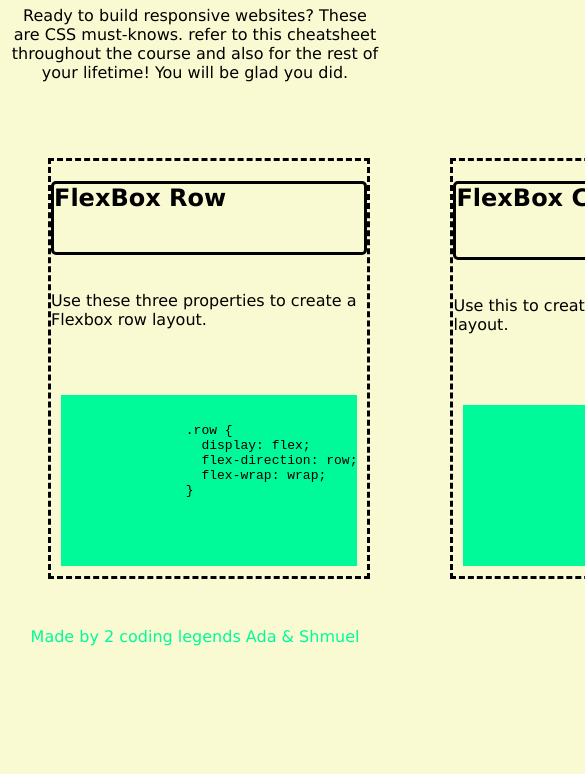
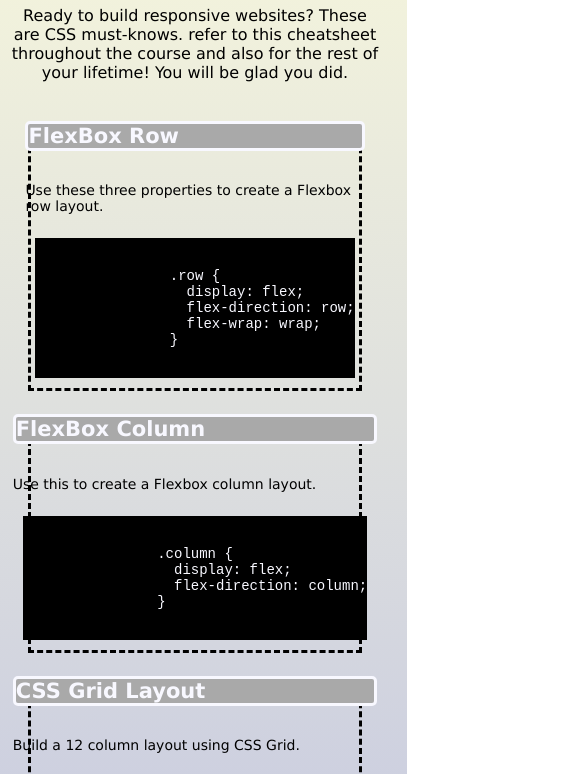
Before and after one commit to Adachika/css-cheat, a plain HTML site: page index.html in a window 390 px wide. Shown: the part 75-849 px from the top of the page, 585 px wide, since content can reach past the window. Drawn offline with Linux system fonts and the light colour scheme.

Commit message:
completed code with responsive layout.

```diff
--- a/css/style.css
+++ b/css/style.css
@@ -1,9 +1,13 @@
 :root {
-    --grn: mediumspringgreen;
+    --blk: #000000;
+    --white: #f8f8ff;
+}
+* {
+    box-sizing: border-box;
 }
 
 body {
-    background-color: lightgoldenrodyellow;
+    background:linear-gradient(#f5f5dc, #9198e5);;
     font-family: Verdana, Geneva, Tahoma, sans-serif;
 }
 
@@ -13,7 +17,7 @@ header  {
 }
 
 header h1 {
-    color: var(--grn);
+    color: var(--blk);
 }
 
 pre {
@@ -23,37 +27,66 @@ pre {
     user-select: all;
 }
 
+
 h2 {
-    color: var();
+    color: var(--white);
     border-style: solid;
+    background: #a9a9a9;
     border-radius: 5px;
+    position: relative;
+    margin-top: -20px;
 }
 
 p {
     color: var();
 }
 
-main {
-    display: flex;
-}
-
 section {
     display: inline-grid;
     justify-content: center;
     border-style: dashed;
-    margin: 40px;
+    margin: 20px;
     width: auto;
+    font-size: 14px;
+    transition: font-size 4s 1s;
 }
 
+section:hover {
+    font-size: 20px;
+}
 article {
-    background-color: var(--grn);
+    background-color: var(--blk);
+    color: var(--white);
     margin: 10px;
     width: auto;
     flex: 1 1 ;
 }
 
 footer {
-    color: var(--grn);
+    color: var(--blk);
     text-align: center;
     padding: 8px;
 }
+
+@media screen and (min-width: 992px) {
+main {
+    display: grid;
+    grid-template-rows: repeat(2, 1fr);
+    grid-auto-flow: column;
+}
+}
+
+@media screen and (min-width: 768px) and (max-width: 992px) {
+    main {
+        display: grid;
+        grid-template-rows: repeat(3, 1fr);
+        grid-auto-flow: column;
+    }
+    }
+
+    @media screen and (max-width: 768px) {
+        main {
+            display: flex;
+            flex-direction: column;
+        }
+        }
--- a/index.html
+++ b/index.html
@@ -118,6 +118,6 @@
 
     </body>
     <footer>
-        Made by 2 coding legends Ada & Shmuel
+        <p>Made with ❤ and CSS</p>
     </footer>
 </html>
```
